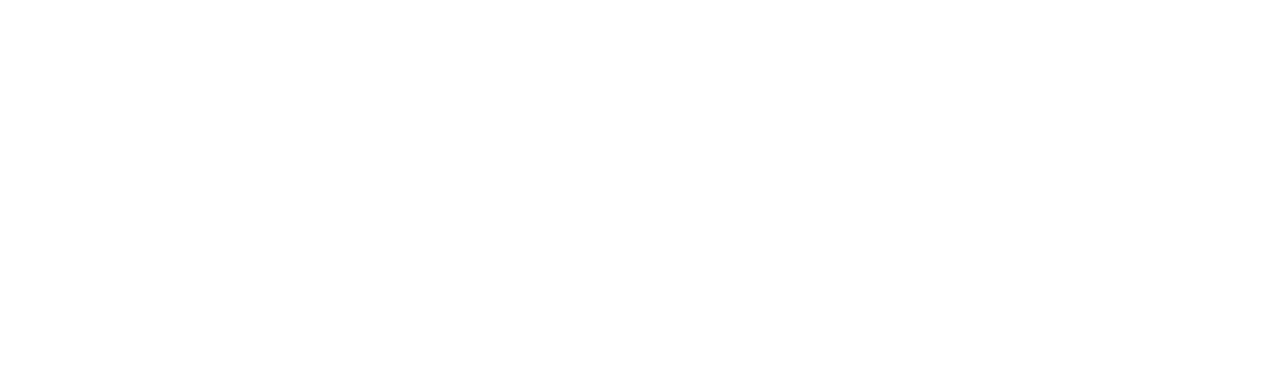
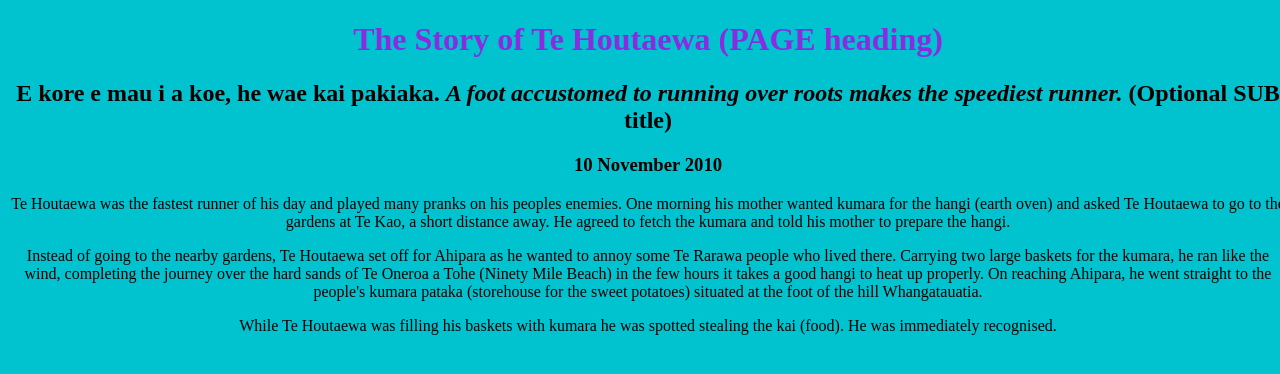
Before and after one commit to Kieran-Tahir/Kieran-Tahir.github.io, a plain HTML site: page blog/template.html in a window 1280 px wide. Drawn offline with Linux system fonts and the light colour scheme.

Commit message:
index.html

```diff
--- a/blog/template.html
+++ b/blog/template.html
@@ -0,0 +1,28 @@
+<!DOCTYPE html>
+<html>
+  <head>
+    <title>Reflections</title>
+    <meta charset="UTF-8">
+    <link href="/styles/main.css" rel="stylesheet" type="text/css">
+
+  </head>
+
+  <body>
+    <h1>The Story of Te Houtaewa (PAGE heading)</h1>
+    <h2>E kore e mau i a koe, he wae kai pakiaka. <em>A foot accustomed to running over roots makes the speediest runner.</em> (Optional SUB title) </h2>
+    <h3>10 November 2010</h3>
+
+    <p>
+      Te Houtaewa was the fastest runner of his day and played many pranks on his peoples enemies. One morning his mother wanted kumara for the hangi (earth oven) and asked Te Houtaewa to go to the gardens at Te Kao, a short distance away. He agreed to fetch the kumara and told his mother to prepare the hangi.
+    </p>
+    <p>
+      Instead of going to the nearby gardens, Te Houtaewa set off for Ahipara as he wanted to annoy some Te Rarawa people who lived there. Carrying two large baskets for the kumara, he ran like the wind, completing the journey over the hard sands of Te Oneroa a Tohe (Ninety Mile Beach) in the few hours it takes a good hangi to heat up properly. On reaching Ahipara, he went straight to the people's kumara pataka (storehouse for the sweet potatoes) situated at the foot of the hill Whangatauatia.
+    </p>
+    <p>
+      While Te Houtaewa was filling his baskets with kumara he was spotted stealing the kai (food). He was immediately recognised.
+    </p>
+
+    <!-- this is a comment. -->
+
+  </body>
+</html>
--- /dev/null
+++ b/styles/main.css
@@ -0,0 +1,10 @@
+body {
+    background-color: rgb(0, 195, 207);
+    text-align: center;
+    width:100%;
+}
+
+h1 {
+    color: blueviolet
+
+}
```
Also changed, not shown: index.html (+3 -2 lines).
